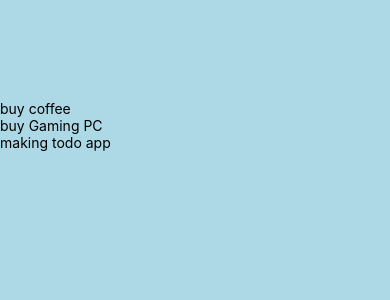
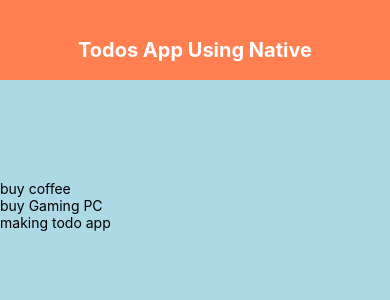
Before and after one commit to bilalahmad147/my-first-project, a React Native app: screen / in a window 390 px wide. Shown: the top 300 px of the page. Built offline with nearby package versions, Linux system fonts and the light colour scheme.

Commit message:
added header components

```diff
--- a/App.js
+++ b/App.js
@@ -1,6 +1,6 @@
 import React, { useState } from 'react';
 import { StyleSheet, Text, View, FlatList } from 'react-native';
-// import Header from './components/header/header'
+import Header from './components/header/header'
 
 export default function App() {
 
@@ -12,7 +12,7 @@ export default function App() {
 
   return (
     <View style={styles.container}>
-      {/* <Header /> */}
+      <Header />
       <View style={styles.content}>
 
       </View>
```
